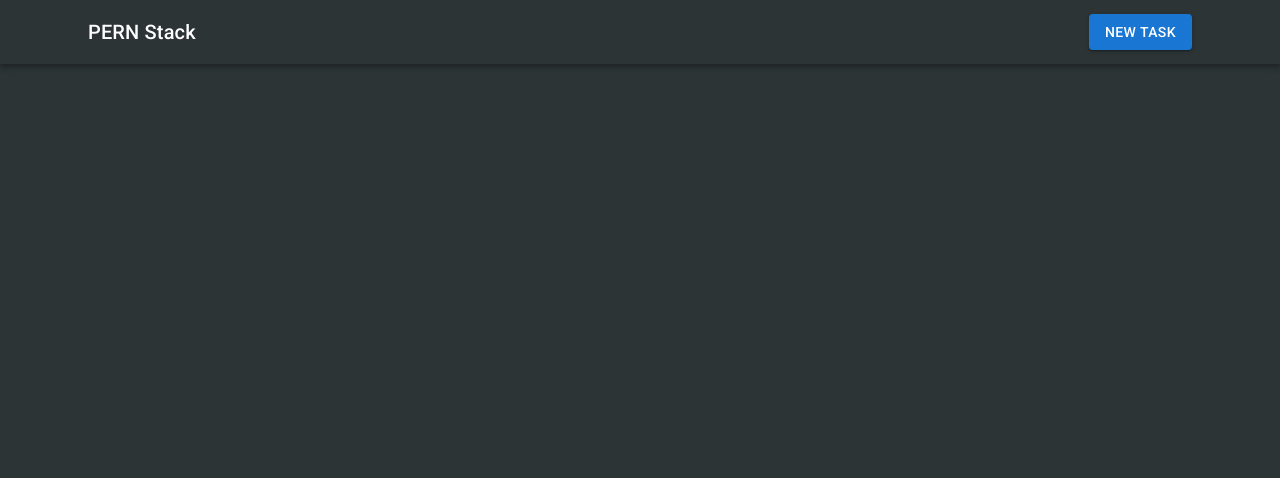
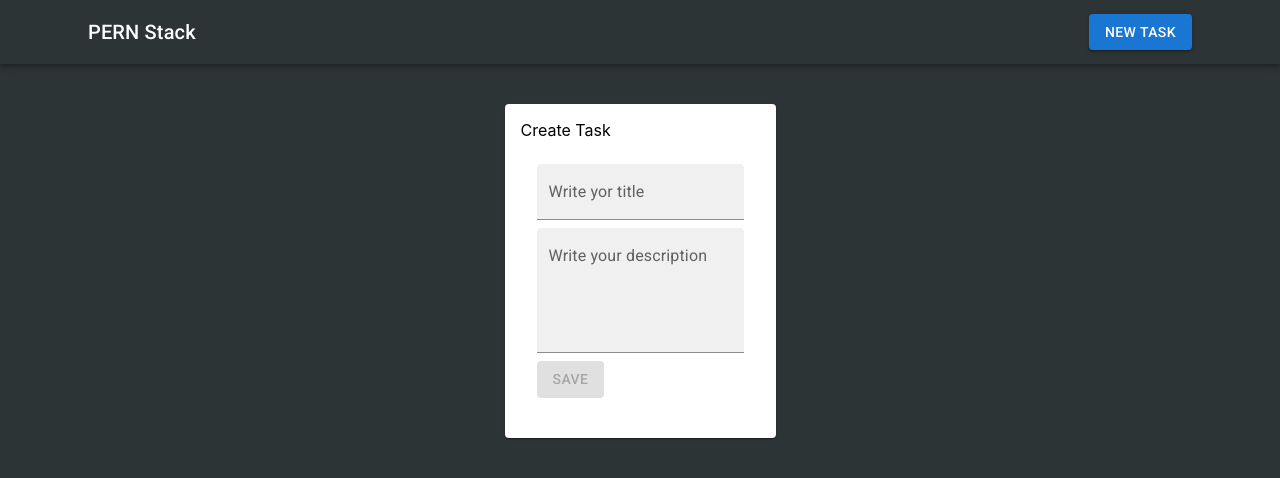
Before and after one commit to CrisAguirre/pern_stack_todolist2, a React (Create React App) app in the folder client/: page /tasks/1/edit in a window 1280 px wide. Before the commit this address had no page. Shown: the top 478 px of the page. Built offline with nearby package versions, Linux system fonts and the light colour scheme; no server answers.

Commit message:
actualizar tarea

```diff
--- a/client/src/App.js
+++ b/client/src/App.js
@@ -38,6 +38,8 @@
         <Routes>
           <Route path="/" element={<TaskList />} />
           <Route path="/tasks/new" element={<TaskForm />} />
+          <Route path="/tasks/:id/edit" element={<TaskForm />} />
+
           /*edit route*/
         </Routes>
       </Container>
--- a/client/src/components/TaskList.js
+++ b/client/src/components/TaskList.js
@@ -1,9 +1,11 @@
 import { Button, Card, CardContent, Typography } from '@mui/material'
 import {useEffect, useState} from 'react'
+import { Link, useNavigate } from "react-router-dom"
+
 export default function TaskList() {
 
     const [tasks, setTasks] = useState([])
-
+    const navigate = useNavigate()
     const loadTasks = async () => {
         const response = await fetch('http://localhost:4000/tasks')
         const data = await response.json()
@@ -47,7 +49,7 @@
                             <Button
                                 variant="contained"
                                 color="inherit"
-                                onClick={() => console.log("edit")}
+                                onClick={() => navigate(`/tasks/${task.id}/edit`)}
                             >
                                 Edit
                             </Button>
--- a/client/src/components/Taskform.js
+++ b/client/src/components/Taskform.js
@@ -1,6 +1,6 @@
 import { Button, Card, Grid, TextField, Typography, CardContent, CircularProgress } from "@mui/material";
 import {useState, useEffect} from 'react'
-import { useNavigate } from "react-router-dom";
+import { useNavigate, useParams } from "react-router-dom";
 
 export default function TaskForm(){
 
@@ -10,27 +10,54 @@
     })
 
     const [loading, setloading] = useState(false);
+    const [editing, setEditing] = useState(false);
+
     const navigate = useNavigate()
+    const params = useParams();
 
     const handleSubmit = async (e) => {
         e.preventDefault();
 
-        setloading(true)
+        setloading(true);
 
-        const res = await fetch("http://localhost:4000/tasks", {
-            method: "POST",
+    if(editing){
+        await fetch(`http://localhost:4000/tasks/${params.id}`, {
+           method: "PUT",
+            headers: { "Content-Type": "application/json" },
+            body: JSON.stringify(task),
+        });
+        //const data = await response.json();
+        //console.log(data);
+    }else{
+
+        await fetch("http://localhost:4000/tasks", {
+           method: "POST",
             body: JSON.stringify(task),
             headers: { "Content-Type": "application/json" },
         });
-        const data = await res.json();
-
+    }
+        //const data = await res.json();
         setloading(false)
-        console.log(data);
+        //console.log(data);
         navigate('/')
     }
     const handleChange = (e) =>
         setTask({...task, [e.target.name]: e.target.value});
         //console.log(e.target.name, e.target.value);
+
+    const loadTask = async (id) => {
+        const res = await fetch(`http://localhost:4000/tasks/${id}`)
+        const data = await res.json()
+        //console.log(data);
+        setTask({title: data.title, description: data.description})
+        setEditing(true)
+    };
+
+    useEffect(() => {
+        if (params.id) {
+           loadTask(params.id);
+         }
+     }, [params.id])
 
     return (
         <Grid container
@@ -43,7 +70,7 @@
                 backgroundColor: '$1e272e',
                 padding: '1rem',
            }}>
-                <Typography variant="5" textAlign="center" color="Black">Create task*</Typography>
+                <Typography variant="5" textAlign="center" color="Black">{editing ? "Edit Task" : "Create Task"}</Typography>
                 <CardContent>
                     <form onSubmit={handleSubmit}>
                         <TextField
@@ -54,6 +81,7 @@
                                 margin: '0.5rem 0'
                             }}
                             name='title'
+                            value={task.title}
                             onChange={handleChange}
                             inputProps={{style: {color: "black"}}}
                             inputlabelprops={{style: {color: "black"}}}
@@ -68,6 +96,7 @@
                                 margin: '0.5rem 0',
                             }}
                             name='description'
+                            value={task.description}
                             onChange={handleChange}
                             inputProps={{style: {color: "black"}}}
                             inputlabelprops={{style: {color: "black"}}}
@@ -77,7 +106,7 @@
                             {loading ? <CircularProgress
                                 color="inherit"
                                 size={24}
-                            />: 'Create'}
+                            />: 'Save'}
                         </Button>
 
                     </form>
```
Also changed, not shown: 1 other file (tests, documents, lock files or other folders).
